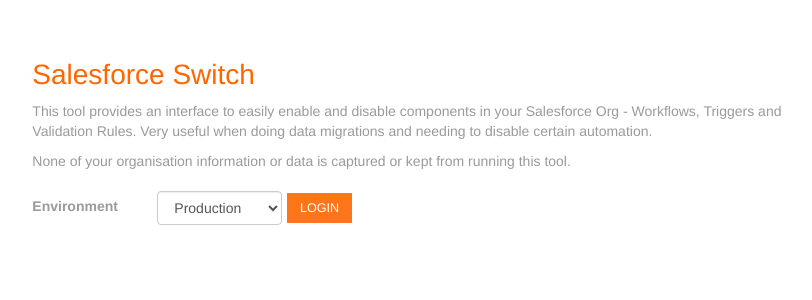
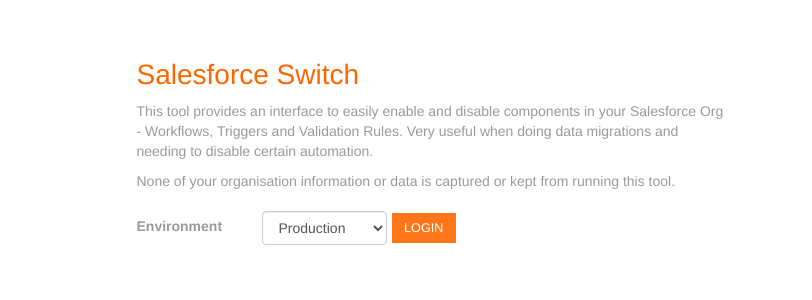
Before and after one commit to benedwards44/sfswitch, a Django app: page / in a window 1280 px wide. Shown: the part 53-353 px from the top of the page, without its empty margins (206-1018 px from the left). Run offline with Django 3.2, Linux system fonts and the light colour scheme; some libraries are stand-ins or nearby versions.

Commit message:
Updated styling

```diff
--- a/sfswitch/templates/index.html
+++ b/sfswitch/templates/index.html
@@ -2,7 +2,7 @@
 
 {% block content %}
 
-	<div class="col-md-8 col-md-offset-2">
+	<div class="col-md-6 col-md-offset-3">
 
 		<h1>Salesforce Switch</h1>
 		<p>
--- a/sfswitch/templates/job.html
+++ b/sfswitch/templates/job.html
@@ -51,7 +51,7 @@
 
 {% block content %}
 
-	<div class="col-md-8 col-md-offset-2">
+	<div class="col-md-6 col-md-offset-3">
 
 		<h1>Salesforce Switch</h1>
 
--- a/sfswitch/templates/loading.html
+++ b/sfswitch/templates/loading.html
@@ -2,7 +2,7 @@
 
 {% block content %}
 
-	<div class="col-md-8 col-md-offset-2">
+	<div class="col-md-6 col-md-offset-3">
 
 		<h1>Salesforce Switch</h1>
 		<p>
--- a/sfswitch/templates/logout.html
+++ b/sfswitch/templates/logout.html
@@ -2,7 +2,7 @@
 
 {% block content %}
 
-	<div class="col-md-6 col-md-offset-4">
+	<div class="col-md-6 col-md-offset-3">
 
 		<h1>Salesforce Switch</h1>
 
--- a/sfswitch/templates/oauth_response.html
+++ b/sfswitch/templates/oauth_response.html
@@ -2,7 +2,7 @@
 
 {% block content %}
 
-	<div class="col-md-8 col-md-offset-2">
+	<div class="col-md-6 col-md-offset-3">
 
 		<h1>Salesforce Switch</h1>
 		<p>
```
